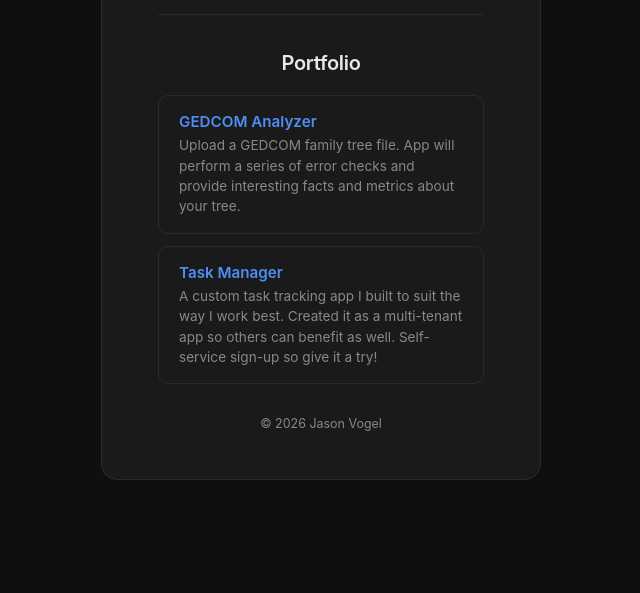
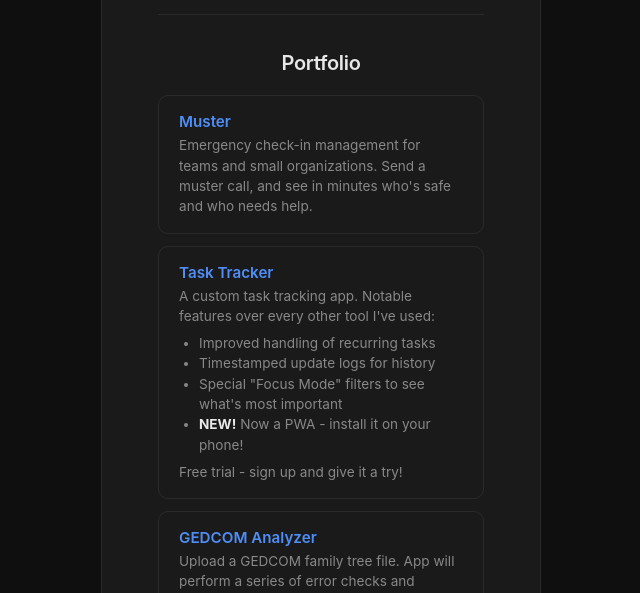
Before and after one commit to bjasonvogel/bjasonvogel-site, a plain HTML site: page index.html in a window 1280 px wide. Shown: the part 359-952 px from the top of the page, without its empty margins (319-959 px from the left). Before the commit the page ends 871 px from the top, so only its background shows below. Drawn offline with Linux system fonts and the light colour scheme.

Commit message:
Add Muster and more details to others

```diff
--- a/index.html
+++ b/index.html
@@ -132,6 +132,20 @@
       line-height: 1.5;
     }
 
+    .app-list {
+      list-style: disc;
+      margin: 0.4rem 0 0.4rem 1.25rem;
+      padding: 0;
+      font-size: 0.85rem;
+      color: var(--muted);
+      line-height: 1.5;
+    }
+
+    .app-list .new {
+      font-weight: 700;
+      color: var(--text);
+    }
+
     .footer {
       margin-top: 2rem;
       font-size: 0.78rem;
@@ -159,15 +173,29 @@
     <h2>Portfolio</h2>
     <ul class="portfolio">
       <li>
-        <a class="app" href="https://gedcom.bjasonvogel.com/" target="_blank" rel="noopener noreferrer">
-          <p class="app-name">GEDCOM Analyzer</p>
-          <p class="app-desc">Upload a GEDCOM family tree file. App will perform a series of error checks and provide interesting facts and metrics about your tree.</p>
+        <a class="app" href="https://mustercall.com/" target="_blank" rel="noopener noreferrer">
+          <p class="app-name">Muster</p>
+          <p class="app-desc">Emergency check-in management for teams and small organizations. Send a muster call, and see in minutes who's safe and who needs help.</p>
         </a>
       </li>
       <li>
         <a class="app" href="https://tasks.bjasonvogel.com" target="_blank" rel="noopener noreferrer">
-          <p class="app-name">Task Manager</p>
-          <p class="app-desc">A custom task tracking app I built to suit the way I work best. Created it as a multi-tenant app so others can benefit as well. Self-service sign-up so give it a try!</p>
+          <p class="app-name">Task Tracker</p>
+          <p class="app-desc">A custom task tracking app. Notable features over every other tool I've used:</p>
+          <ul class="app-list">
+            <li>Improved handling of recurring tasks</li>
+            <li>Timestamped update logs for history</li>
+            <li>Special "Focus Mode" filters to see what's most important</li>
+            <li><span class="new">NEW!</span> Now a PWA - install it on your phone!</li>
+          </ul>
+          <p class="app-desc">Free trial - sign up and give it a try!</p>
+        </a>
+      </li>
+      <li>
+        <a class="app" href="https://gedcom.bjasonvogel.com/" target="_blank" rel="noopener noreferrer">
+          <p class="app-name">GEDCOM Analyzer</p>
+          <p class="app-desc">Upload a GEDCOM family tree file. App will perform a series of error checks and provide interesting facts and metrics about your tree.</p>
+          <p class="app-desc">No account required - try it for free!</p>
         </a>
       </li>
     </ul>
```
